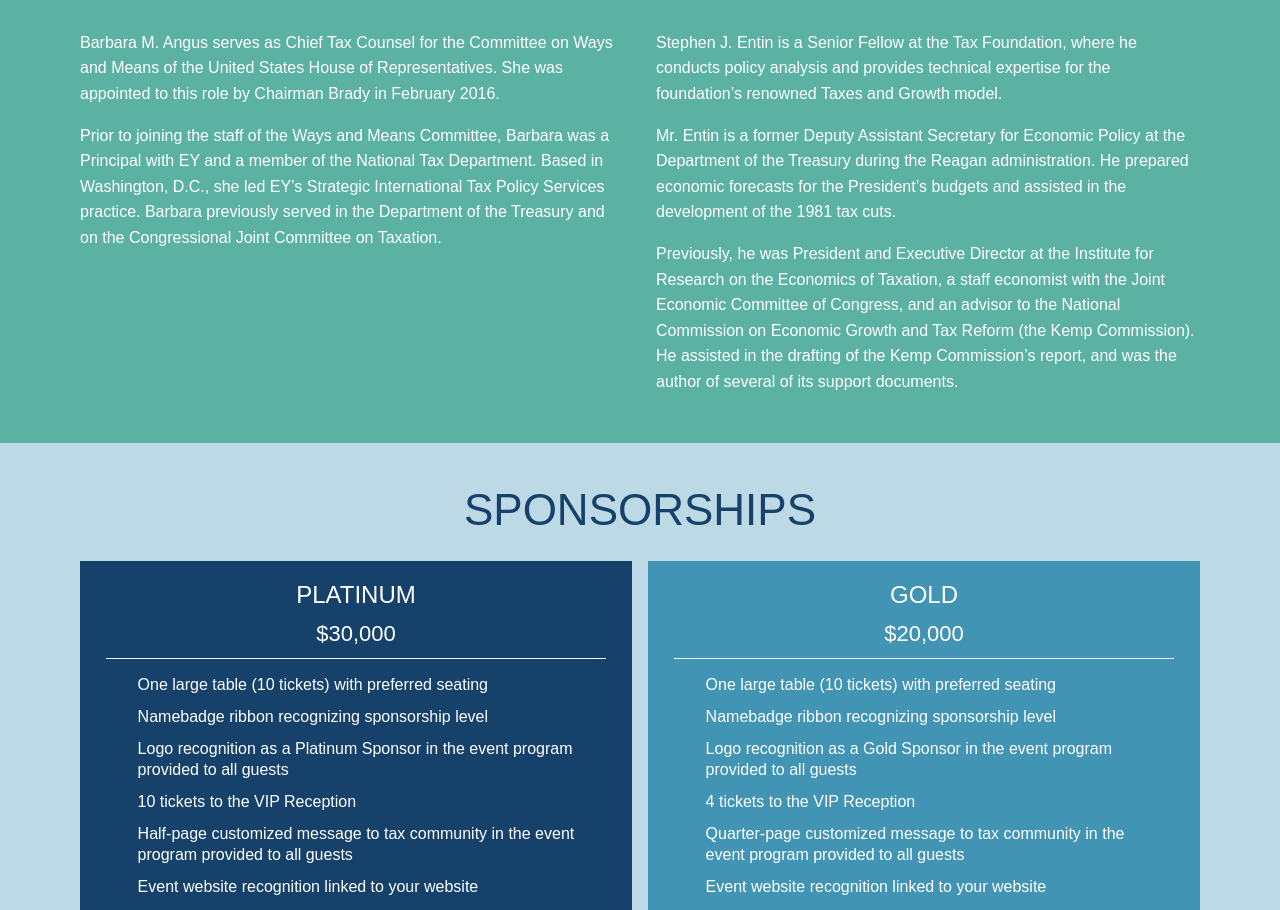
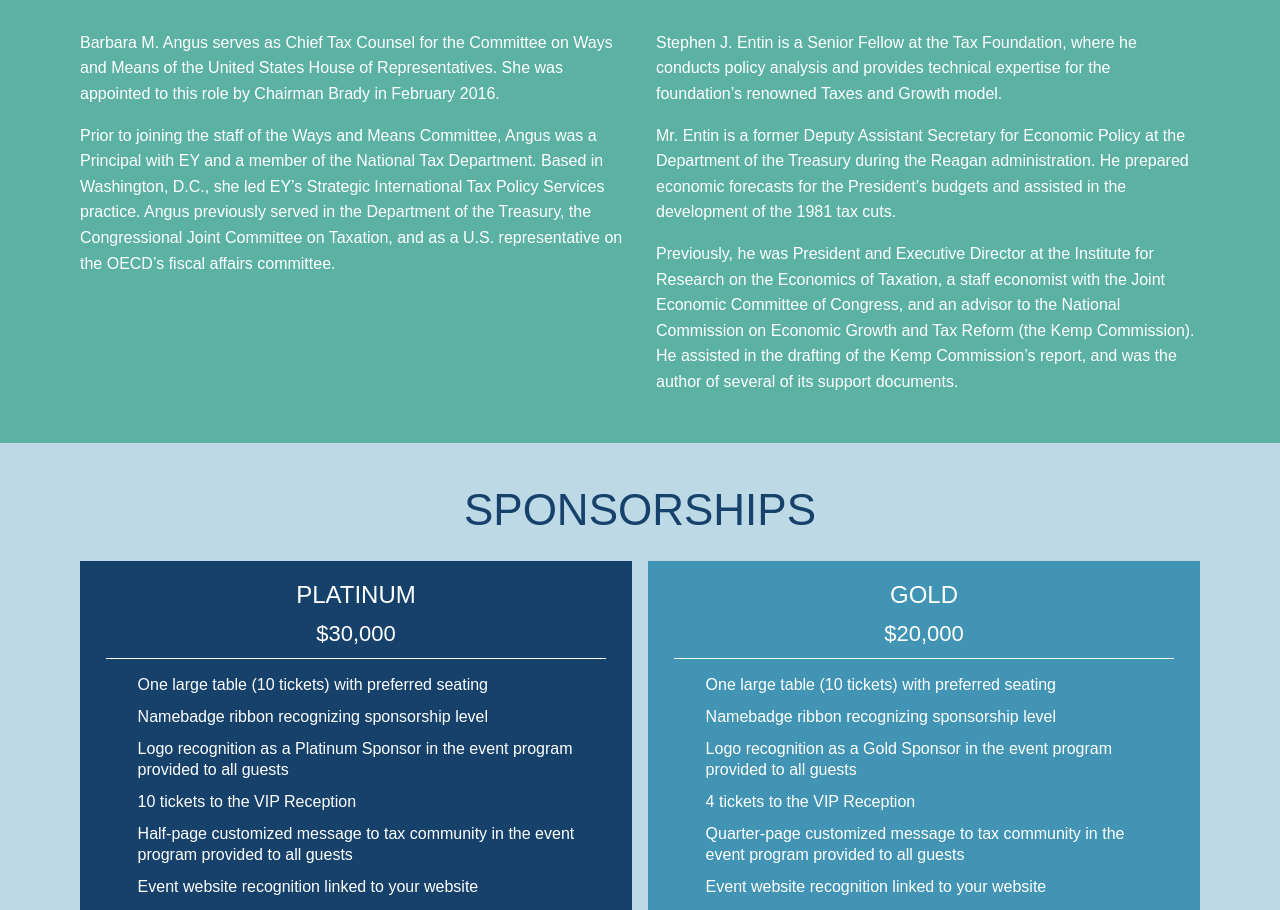
Before and after one commit to TaxFoundation/taxprom-2018, a React (Create React App) app: page / in a window 1280 px wide. Shown: the part 4347-5257 px from the top of the page. Built offline with nearby package versions, Linux system fonts and the light colour scheme; a web font is replaced by a local one.

Commit message:
Barbara to Angus

```diff
--- a/src/sections/Awards.js
+++ b/src/sections/Awards.js
@@ -107,10 +107,10 @@ const Awards = props => (
               House of Representatives. She was appointed to this role by Chairman Brady in February 2016.
             </p>
             <p>
-              Prior to joining the staff of the Ways and Means Committee, Barbara was a Principal with EY and a member
-              of the National Tax Department. Based in Washington, D.C., she led EY’s Strategic International Tax Policy
-              Services practice. Barbara previously served in the Department of the Treasury and on the Congressional
-              Joint Committee on Taxation.
+              Prior to joining the staff of the Ways and Means Committee, Angus was a Principal with EY and a member of
+              the National Tax Department. Based in Washington, D.C., she led EY’s Strategic International Tax Policy
+              Services practice. Angus previously served in the Department of the Treasury, the Congressional Joint
+              Committee on Taxation, and as a U.S. representative on the OECD’s fiscal affairs committee.
             </p>
           </AwardeeText>
           <div style={{ gridArea: 'second-name' }}>
```
